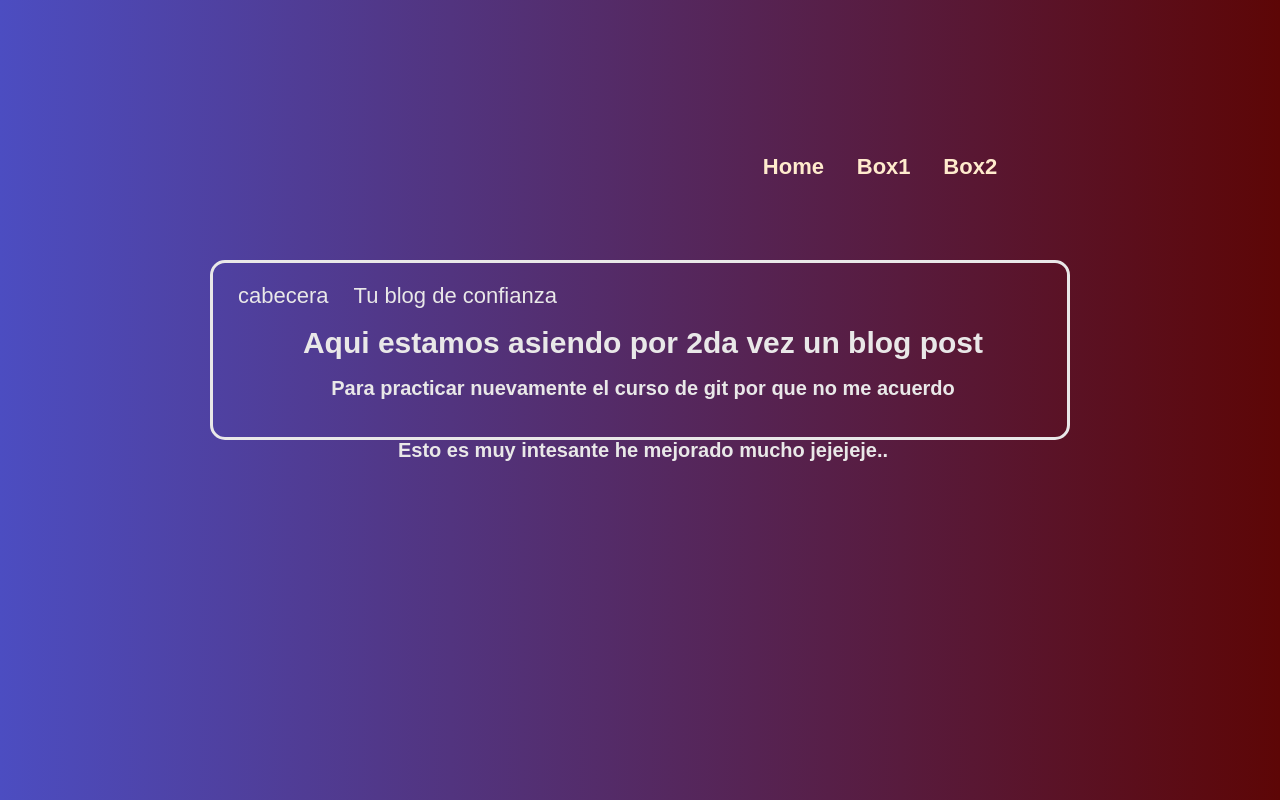
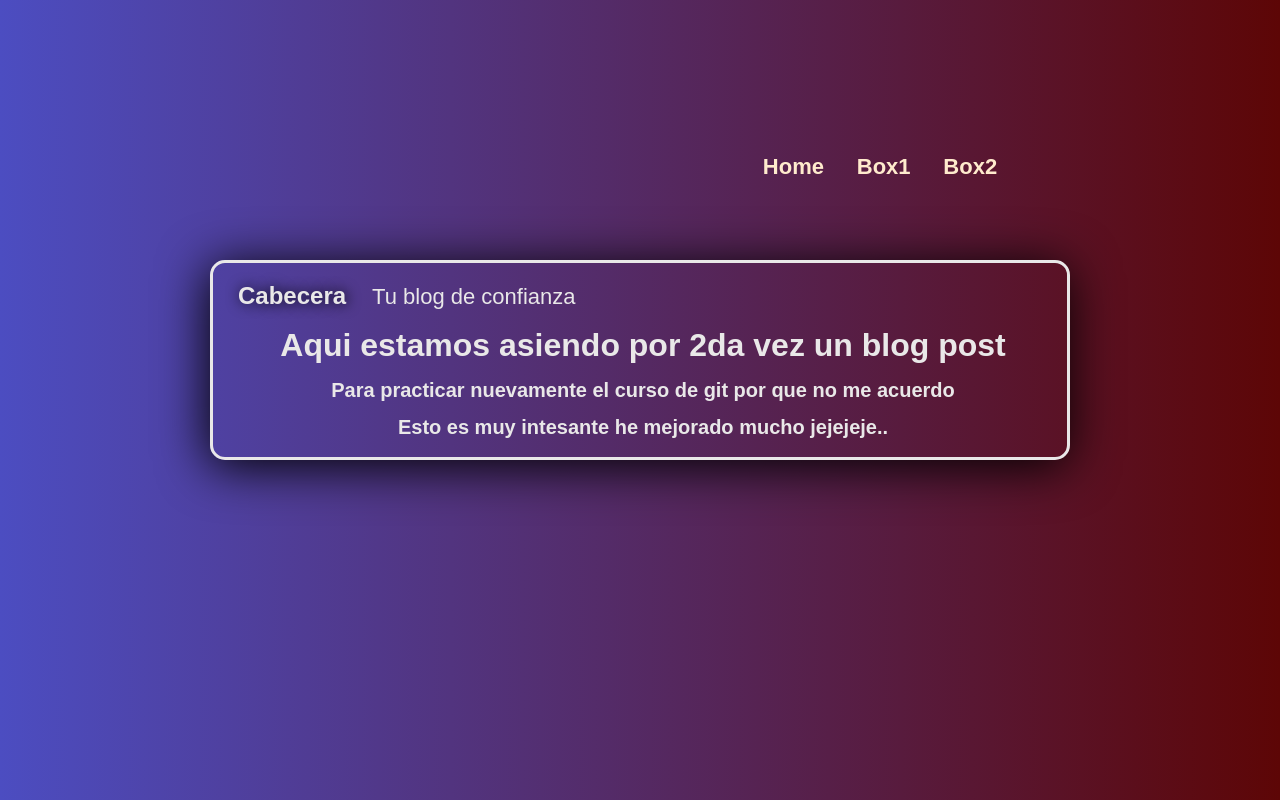
Before and after one commit to IeesusChumpitaz/Hyperblog2, a plain HTML site: page index.html in a window 1280 px wide. Drawn offline with Linux system fonts and the light colour scheme.

Commit message:
se le hizo cambios a los estilos agregandole sombras y areglando detalle

```diff
--- a/css/style.css
+++ b/css/style.css
@@ -51,9 +51,10 @@ main{
     top:calc(50% - 140px);
     margin: 0 auto;
     width: 860px;
-    height: 180px;
+    height: 200px;
     border: solid rgb(233, 232, 232) 3px;
     border-radius: 15px;
+    box-shadow: black -2px 6px 50px 0px;
 }
 .cabecera{
     display: flex;
@@ -65,7 +66,14 @@ main{
     padding-top: 20px;
     margin-left: 25px;
 }
+.cabecera p{
+    font-size: 2.4rem;
+    font-weight: bold;
+    text-shadow: black 1px 0px 14px;
+
+}
 .cabecera span{
+    padding: 1px;
     margin-left: 25px;
 }
 .box{
@@ -79,7 +87,7 @@ main{
 .box h1{
     width: 860px;
     padding-top: 20px;
-    font-size: 3rem;
+    font-size: 3.2rem;
     font-weight: bold;
     line-height: 2.8rem;
     color: rgb(233, 232, 232);
@@ -88,7 +96,7 @@ main{
     font-size: 2rem;
     font-weight: 600;
     line-height: 1.2rem;
-    padding-bottom: 25px;
+    padding-bottom: 0px;
     padding-top: 25px;
     color: rgb(233, 232, 232);
 
--- a/index.html
+++ b/index.html
@@ -19,7 +19,7 @@
     </header>
     <main>
         <div class="cabecera">
-            <p>cabecera</p>
+            <p>Cabecera</p>
             <span>Tu blog de confianza</span>
         </div>
         <div class="box">
```
